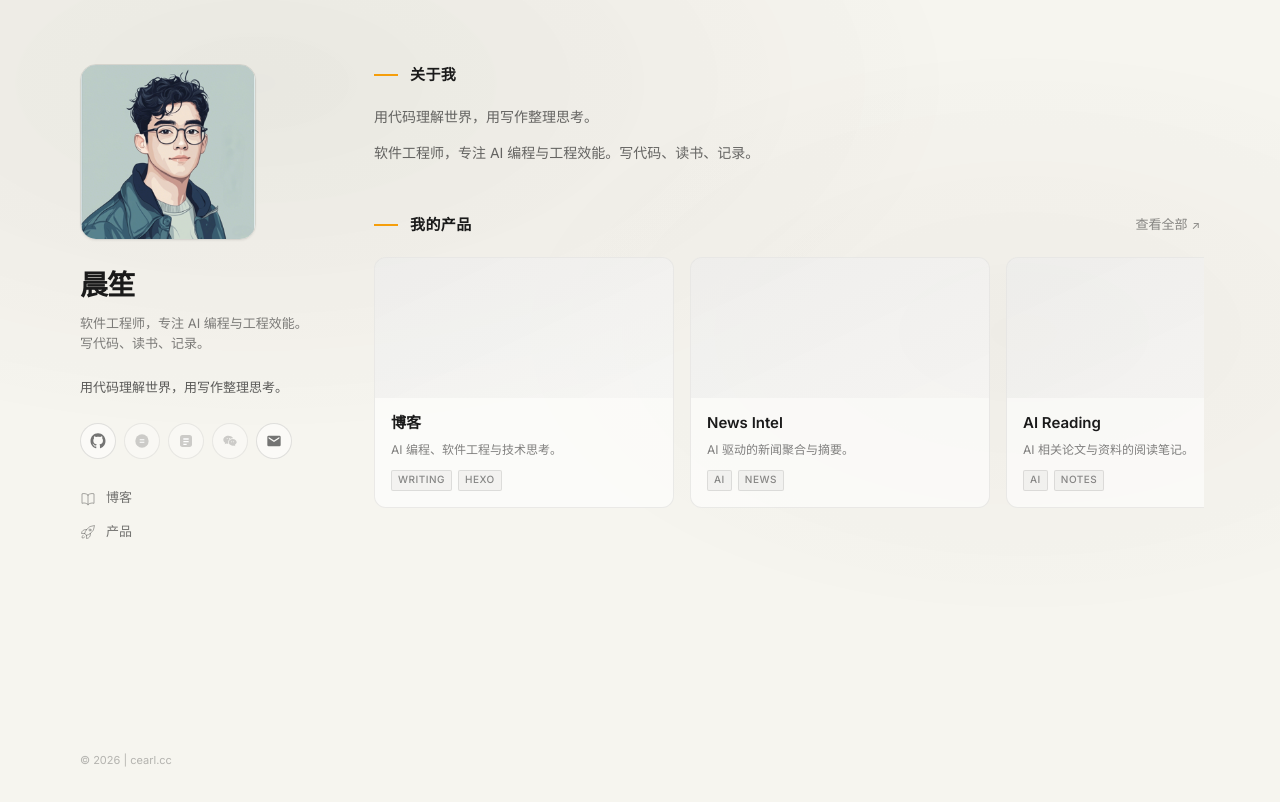
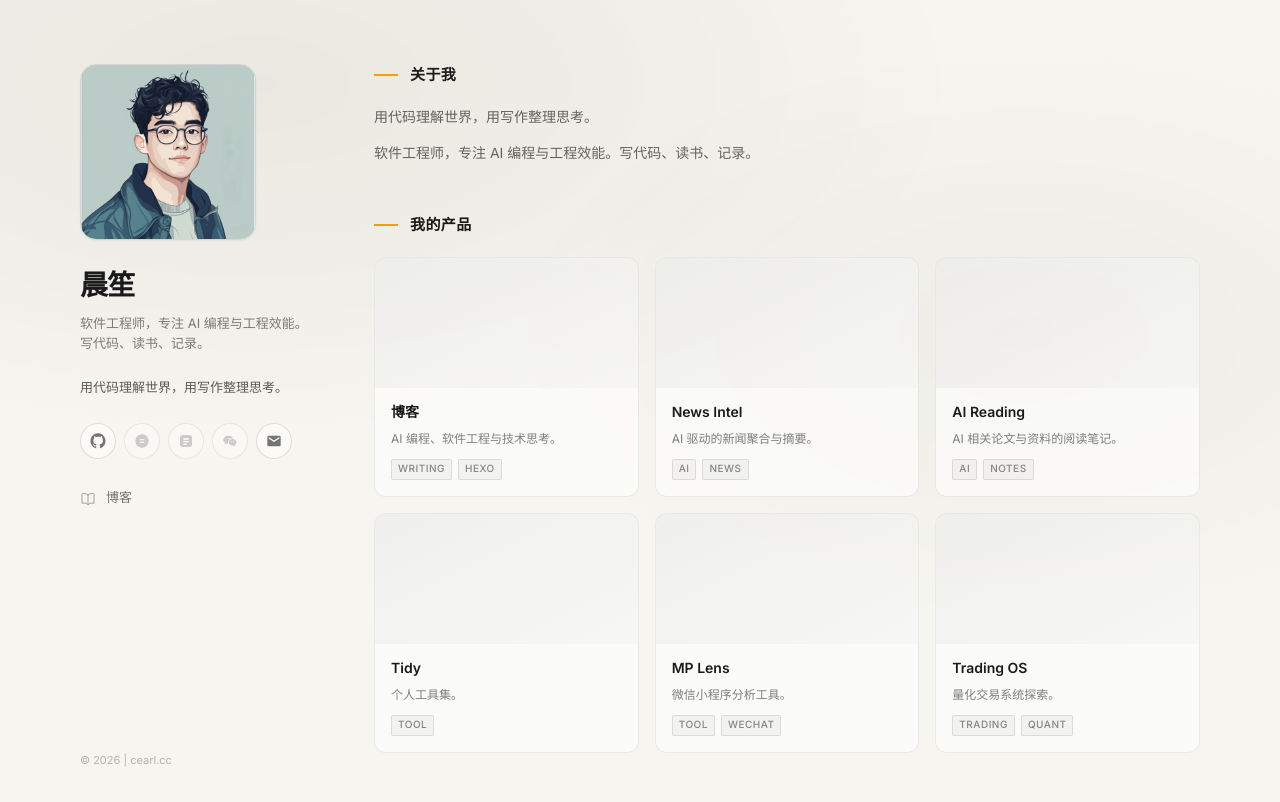
Before and after one commit to chess99/chess99.github.io, a React (Vite) app: page / in a window 1280 px wide. Shown: the top 802 px of the page. Built offline with nearby package versions, Linux system fonts and the light colour scheme.

Commit message:
simplify: flatten products to homepage grid, remove /products route and horizontal scroll

```diff
--- a/src/App.tsx
+++ b/src/App.tsx
@@ -7,63 +7,33 @@ import {
   IconXiaohongshu,
   IconWechat,
 } from './components/icons'
-import ProductsPage from './pages/ProductsPage'
 
-function useRoute() {
-  if (typeof window === 'undefined') return '/'
-  return window.location.pathname
-}
-
-// idoubi 风格的 section 标题：左侧黄色横线 + 标题，右侧操作链接
-function SectionHeading({
-  title,
-  linkLabel,
-  linkHref,
-}: {
-  title: string
-  linkLabel?: string
-  linkHref?: string
-}) {
+function SectionHeading({ title }: { title: string }) {
   return (
-    <div className="flex items-center justify-between">
     <div className="flex items-center gap-3">
-        {/* 左侧黄色装饰线 */}
       <div className="h-0.5 w-6 bg-amber-500" />
       <h2 className="text-[15px] font-semibold text-ink tracking-wide">{title}</h2>
-      </div>
-      {linkLabel && linkHref && (
-        <a
-          href={linkHref}
-          className="flex items-center gap-0.5 text-[13px] text-ink/50 hover:text-ink/80 transition-colors"
-        >
-          {linkLabel}
-          <span className="text-[11px] ml-0.5">↗</span>
-        </a>
-      )}
     </div>
   )
 }
 
-// 产品卡片（横向滚动用）
-function ProductCard({ project }: { project: (typeof projects)[0] }) {
+function ProjectCard({ project }: { project: (typeof projects)[0] }) {
   return (
     <a
       href={project.href}
       target="_blank"
       rel="noopener noreferrer"
-      className="group flex-shrink-0 w-[300px] flex flex-col rounded-xl border border-ink/[0.08] bg-white/60 overflow-hidden hover:border-ink/20 hover:shadow-md transition-all duration-200 active:scale-[0.99]"
+      className="group flex flex-col rounded-xl border border-ink/[0.08] bg-white/60 overflow-hidden hover:border-ink/20 hover:shadow-md transition-all duration-200 active:scale-[0.99]"
     >
-      {/* Cover */}
-      <div className="h-[140px] w-full bg-gradient-to-br from-ink/[0.05] to-ink/[0.02] overflow-hidden flex items-center justify-center">
+      <div className="h-[130px] w-full bg-gradient-to-br from-ink/[0.05] to-ink/[0.02] overflow-hidden">
         {project.cover ? (
           <img src={project.cover} alt={project.title} className="h-full w-full object-cover" />
         ) : (
           <div className="h-full w-full" />
         )}
       </div>
-      {/* Body */}
       <div className="flex flex-col gap-2 p-4">
-        <h3 className="text-[15px] font-semibold text-ink leading-tight">{project.title}</h3>
+        <h3 className="text-[14px] font-semibold text-ink leading-tight">{project.title}</h3>
         <p className="text-[12px] text-ink/55 leading-relaxed">{project.description}</p>
         <div className="flex flex-wrap gap-1.5 mt-0.5">
           {project.tags.map((tag) => (
@@ -86,35 +56,21 @@ function Sidebar() {
   return (
     <aside className="lg:sticky lg:top-8 lg:h-[calc(100vh-4rem)] lg:self-start flex flex-col justify-between py-4">
       <div className="flex flex-col gap-6">
-        {/* 大方形圆角头像 — 对标 idoubi 风格 */}
         <div className="h-44 w-44 overflow-hidden rounded-2xl border border-ink/10 shadow-sm">
-          <img
-            src={profile.avatar}
-            alt={profile.name}
-            className="h-full w-full object-cover"
-          />
+          <img src={profile.avatar} alt={profile.name} className="h-full w-full object-cover" />
         </div>
 
-        {/* 名字大字 */}
         <h1 className="text-[28px] font-bold text-ink leading-tight tracking-tight mt-1">
           {profile.name}
         </h1>
 
-        {/* 副标题（bio 作为副标题） */}
         <p className="text-[13px] text-ink/55 -mt-3">{profile.bio}</p>
 
-        {/* slogan */}
         <p className="text-[13px] text-ink/70 leading-relaxed">{profile.slogan}</p>
 
-        {/* 社交图标 — 圆形边框按钮 */}
         <div className="flex items-center gap-2 flex-wrap">
-          <a
-            href={profile.social.github}
-            target="_blank"
-            rel="noopener noreferrer"
-            aria-label="GitHub"
-            className="flex h-9 w-9 items-center justify-center rounded-full border border-ink/[0.12] bg-white/50 text-ink/60 hover:text-ink hover:border-ink/25 hover:bg-white/80 transition-all"
-          >
+          <a href={profile.social.github} target="_blank" rel="noopener noreferrer" aria-label="GitHub"
+            className="flex h-9 w-9 items-center justify-center rounded-full border border-ink/[0.12] bg-white/50 text-ink/60 hover:text-ink hover:border-ink/25 hover:bg-white/80 transition-all">
             <IconGitHub className="h-4 w-4" />
           </a>
 
@@ -150,14 +106,11 @@ function Sidebar() {
           </a>
         </div>
 
-        {/* 导航链接 */}
         <nav className="flex flex-col gap-2.5 mt-1">
           <NavLink href="https://blog.cearl.cc" icon="book">博客</NavLink>
-          <NavLink href="/products" icon="rocket">产品</NavLink>
         </nav>
       </div>
 
-      {/* 底部版权 */}
       <div className="mt-8 lg:mt-0">
         <p className="text-[11px] text-ink/30">
           © {new Date().getFullYear()} | {profile.domain}
@@ -167,89 +120,52 @@ function Sidebar() {
   )
 }
 
-function NavLink({
-  href,
-  icon,
-  children,
-}: {
-  href: string
-  icon: 'book' | 'rocket' | 'user'
-  children: React.ReactNode
-}) {
+function NavLink({ href, icon, children }: { href: string; icon: 'book'; children: React.ReactNode }) {
   const icons = {
     book: (
       <svg className="h-4 w-4" viewBox="0 0 24 24" fill="none" stroke="currentColor" strokeWidth="1.5">
         <path strokeLinecap="round" strokeLinejoin="round" d="M12 6.042A8.967 8.967 0 0 0 6 3.75c-1.052 0-2.062.18-3 .512v14.25A8.987 8.987 0 0 1 6 18c2.305 0 4.408.867 6 2.292m0-14.25a8.966 8.966 0 0 1 6-2.292c1.052 0 2.062.18 3 .512v14.25A8.987 8.987 0 0 0 18 18a8.967 8.967 0 0 0-6 2.292m0-14.25v14.25" />
       </svg>
     ),
-    rocket: (
-      <svg className="h-4 w-4" viewBox="0 0 24 24" fill="none" stroke="currentColor" strokeWidth="1.5">
-        <path strokeLinecap="round" strokeLinejoin="round" d="M15.59 14.37a6 6 0 0 1-5.84 7.38v-4.8m5.84-2.58a14.98 14.98 0 0 0 6.16-12.12A14.98 14.98 0 0 0 9.631 8.41m5.96 5.96a14.926 14.926 0 0 1-5.841 2.58m-.119-8.54a6 6 0 0 0-7.381 5.84h4.8m2.581-5.84a14.927 14.927 0 0 0-2.58 5.84m2.699 2.7c-.103.021-.207.041-.311.06a15.09 15.09 0 0 1-2.448-2.448 14.9 14.9 0 0 1 .06-.312m-2.24 2.39a4.493 4.493 0 0 0-1.757 4.306 4.493 4.493 0 0 0 4.306-1.758M16.5 9a1.5 1.5 0 1 1-3 0 1.5 1.5 0 0 1 3 0Z" />
-      </svg>
-    ),
-    user: (
-      <svg className="h-4 w-4" viewBox="0 0 24 24" fill="none" stroke="currentColor" strokeWidth="1.5">
-        <path strokeLinecap="round" strokeLinejoin="round" d="M15.75 6a3.75 3.75 0 1 1-7.5 0 3.75 3.75 0 0 1 7.5 0ZM4.501 20.118a7.5 7.5 0 0 1 14.998 0A17.933 17.933 0 0 1 12 21.75c-2.676 0-5.216-.584-7.499-1.632Z" />
-      </svg>
-    ),
   }
 
   return (
-    <a
-      href={href}
-      className="flex items-center gap-2.5 text-[13px] text-ink/60 hover:text-ink transition-colors py-0.5"
-    >
+    <a href={href} className="flex items-center gap-2.5 text-[13px] text-ink/60 hover:text-ink transition-colors py-0.5">
       <span className="opacity-60">{icons[icon]}</span>
       {children}
     </a>
   )
 }
 
-function HomePage() {
-  const featured = projects.slice(0, 6)
+export default function App() {
+  return (
+    <div className="paper min-h-screen">
+      <div className="mx-auto max-w-[1200px] px-6 py-10 md:px-10 md:py-12">
+        <div className="grid grid-cols-1 gap-10 lg:grid-cols-12 lg:gap-14">
+          <div className="lg:col-span-3">
+            <Sidebar />
+          </div>
 
-  return (
-    <main className="flex flex-col gap-12 pt-4">
+          <main className="lg:col-span-9 flex flex-col gap-12 pt-4">
             {/* 关于我 */}
             <section className="flex flex-col gap-5">
               <SectionHeading title="关于我" />
-        <div className="flex flex-col gap-3.5 text-[14px] leading-relaxed text-ink/65 max-w-[600px]">
+              <div className="flex flex-col gap-3.5 text-[14px] leading-relaxed text-ink/65">
                 <p>{profile.slogan}</p>
                 <p>{profile.bio}</p>
               </div>
             </section>
 
-      {/* 我的产品 — 横向滚动 */}
+            {/* 我的产品 — 竖向网格 */}
             <section className="flex flex-col gap-5">
-        <SectionHeading title="我的产品" linkLabel="查看全部" linkHref="/products" />
-        {/* 横向滚动容器，负边距让卡片可以顶边 */}
-        <div className="flex gap-4 overflow-x-auto pb-2 scrollbar-hide -mx-1 px-1">
-          {featured.map((p) => (
-            <ProductCard key={p.id} project={p} />
+              <SectionHeading title="我的产品" />
+              <div className="grid gap-4 sm:grid-cols-2 lg:grid-cols-3">
+                {projects.map((p) => (
+                  <ProjectCard key={p.id} project={p} />
                 ))}
               </div>
             </section>
           </main>
-  )
-}
-
-export default function App() {
-  const route = useRoute()
-  const isProducts = route === '/products'
-
-  return (
-    <div className="paper min-h-screen">
-      <div className="mx-auto max-w-[1200px] px-6 py-10 md:px-10 md:py-12">
-        <div className="grid grid-cols-1 gap-10 lg:grid-cols-12 lg:gap-14">
-          {/* Sidebar — 3 列 */}
-          <div className="lg:col-span-3">
-            <Sidebar />
-          </div>
-
-          {/* 主内容 — 9 列 */}
-          <div className="lg:col-span-9">
-            {isProducts ? <ProductsPage /> : <HomePage />}
-          </div>
         </div>
       </div>
     </div>
--- a/src/pages/ProductsPage.tsx
+++ /dev/null
@@ -1,67 +0,0 @@
-import { projects } from '../data/projects'
-
-function SectionHeading({ title }: { title: string }) {
-  return (
-    <div className="flex items-center gap-3">
-      <div className="h-px w-6 bg-ink/40" />
-      <h2 className="text-[15px] font-medium text-ink/80 tracking-wide">{title}</h2>
-    </div>
-  )
-}
-
-function ProductCard({ project }: { project: (typeof projects)[0] }) {
-  return (
-    <a
-      href={project.href}
-      target="_blank"
-      rel="noopener noreferrer"
-      className="group flex flex-col rounded-xl border border-ink/10 bg-white/50 overflow-hidden hover:border-ink/20 hover:shadow-sm transition-all duration-200 active:scale-[0.98]"
-    >
-      <div className="h-36 w-full bg-gradient-to-br from-ink/[0.06] to-ink/[0.02] border-b border-ink/8 overflow-hidden">
-        {project.cover ? (
-          <img src={project.cover} alt={project.title} className="h-full w-full object-cover" />
-        ) : (
-          <div className="h-full w-full" />
-        )}
-      </div>
-      <div className="flex flex-col gap-2 p-4">
-        <h3 className="text-[14px] font-semibold text-ink leading-tight group-hover:text-ink/90">
-          {project.title}
-        </h3>
-        <p className="text-[12px] text-ink/55 leading-relaxed">{project.description}</p>
-        <div className="flex flex-wrap gap-1.5 mt-1">
-          {project.tags.map((tag) => (
-            <span
-              key={tag}
-              className="rounded-sm bg-ink/[0.06] px-1.5 py-0.5 text-[10px] font-medium tracking-wider text-ink/50"
-            >
-              {tag}
-            </span>
-          ))}
-        </div>
-      </div>
-    </a>
-  )
-}
-
-export default function ProductsPage() {
-  return (
-    <main className="flex flex-col gap-8">
-      <div className="flex items-center justify-between">
-        <SectionHeading title="全部产品" />
-        <a
-          href="/"
-          className="flex items-center gap-1 text-[13px] text-ink/50 hover:text-ink transition-colors"
-        >
-          ← 返回
-        </a>
-      </div>
-
-      <div className="grid gap-4 sm:grid-cols-2 xl:grid-cols-3">
-        {projects.map((p) => (
-          <ProductCard key={p.id} project={p} />
-        ))}
-      </div>
-    </main>
-  )
-}
```
Lines whose indentation alone changed are shown as unchanged.
